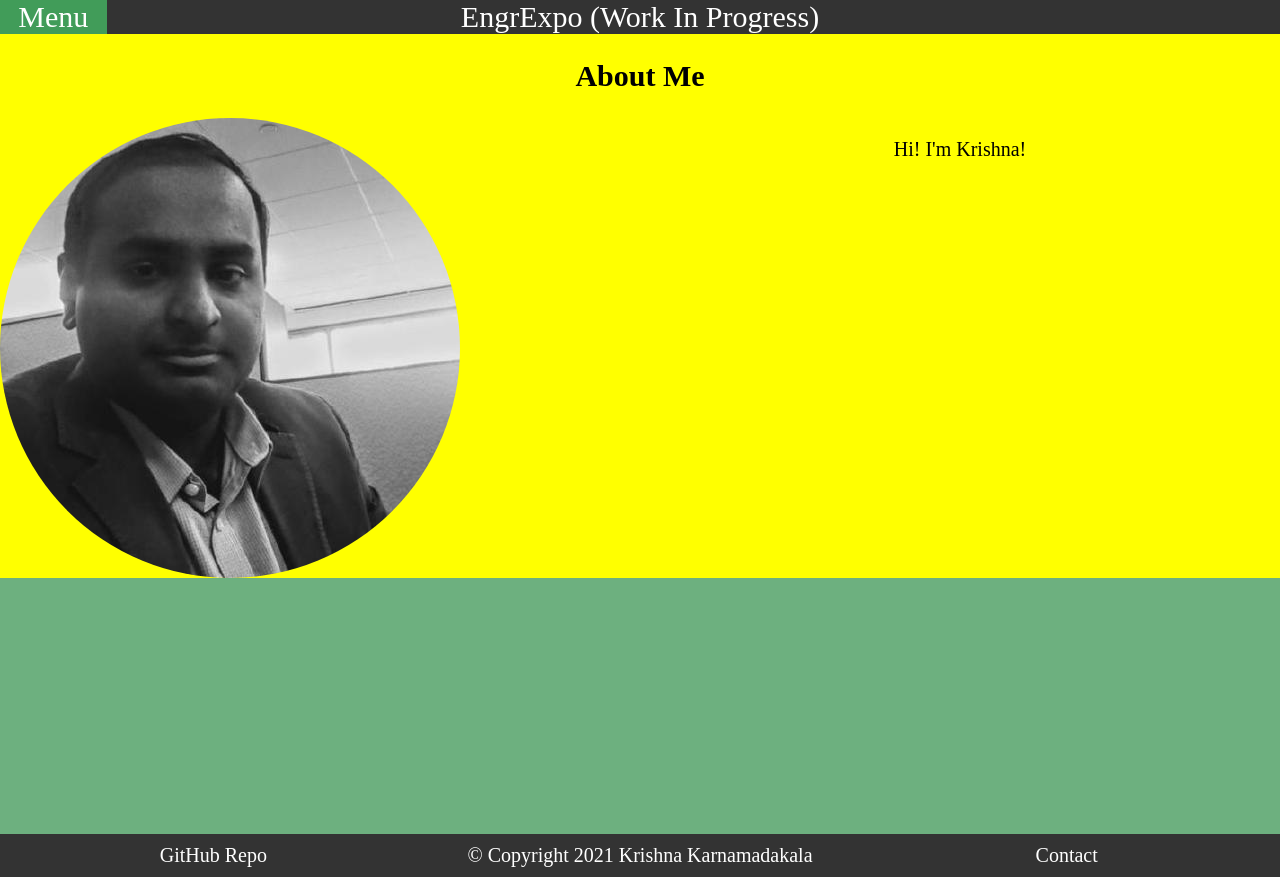
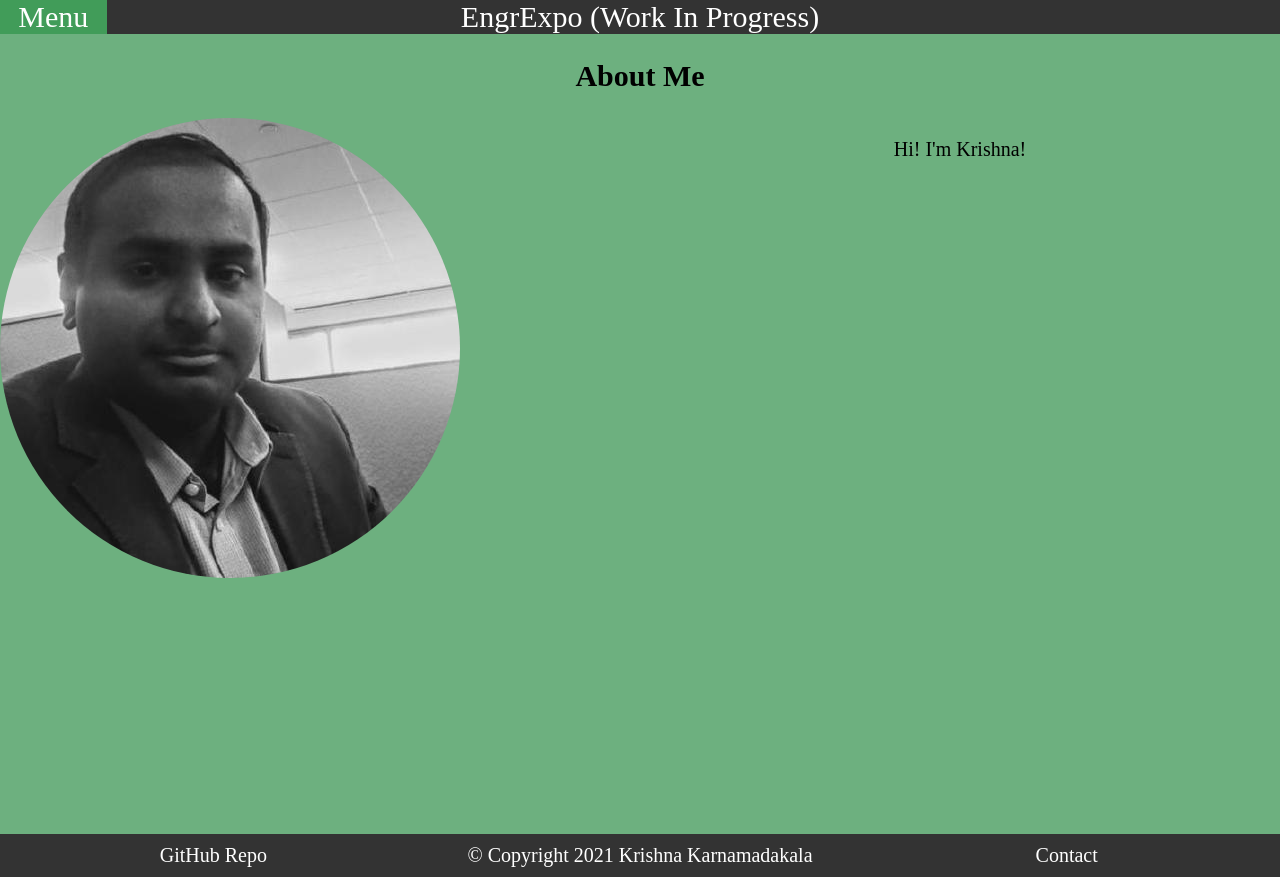
Before and after one commit to KrisMatrix/VuePortfolio, a Vue app: page / in a window 1280 px wide. Built offline with nearby package versions, Linux system fonts and the light colour scheme.

Commit message:
Update Content.vue

```diff
--- a/src/components/Content.vue
+++ b/src/components/Content.vue
@@ -30,7 +30,7 @@
 <style scoped>
 .content {
   position: relative;
-  background-color: yellow;
+  background-color: #6db07f;
   min-height: 100%;
   width: 100%;
   height: 100%;
```
